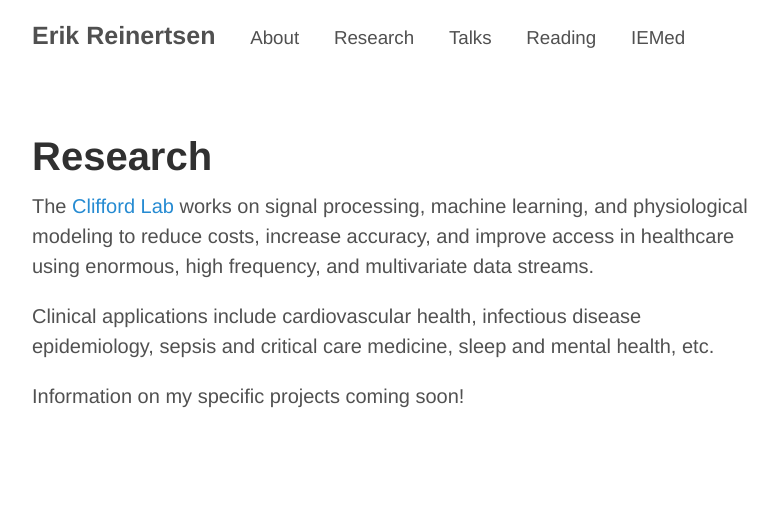
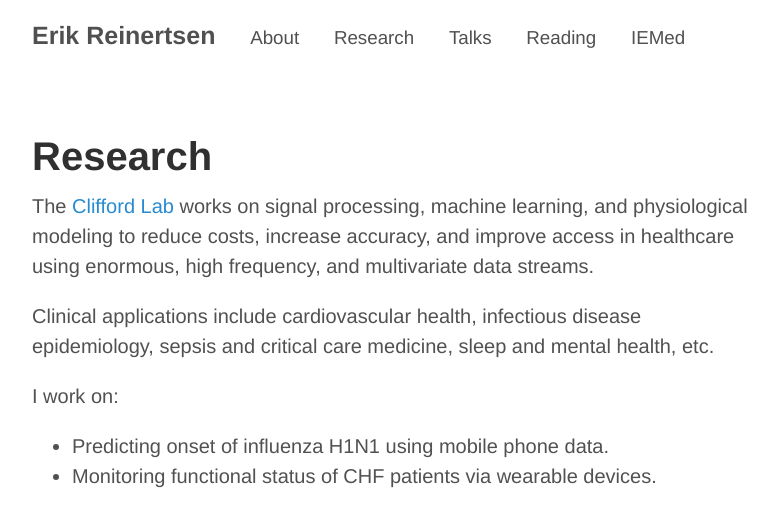
Before and after one commit to erikr/erikr.github.io, a Jekyll site: the page built from research.md, in a window 1280 px wide. Shown: the top 527 px of the page, without its empty margins (248-1026 px from the left). Built offline with Jekyll 4.4.1, drawn with Linux system fonts in a browser that asks for light colours; nearby versions of some CDN libraries.

Commit message:
added info about my projects

```diff
--- a/_config.yml
+++ b/_config.yml
@@ -1,17 +1,18 @@
 # Permalinks
-permalink:        pretty
+permalink: pretty
 relative_permalinks: true
 
 # Setup
-title:            Erik Reinertsen
+host: localhost
+title: Erik Reinertsen
 tagline:
-url:              http://erikreinertsen.com
-paginate:         1
-baseurl:          /
+url: http://erikreinertsen.com
+paginate: 1
+baseurl: /
 author:
-  name:           Erik Reinertsen
-  url:            http://erikreinertsen.com
-  email:          ereinerts@gmail.com
+  name: Erik Reinertsen
+  url: http://erikreinertsen.com
+  email: ereinerts@gmail.com
 avatar: erik.jpg # 160x160 px image for author byline
 
 permalink: "/:title/"
--- a/research.md
+++ b/research.md
@@ -8,4 +8,7 @@ The [Clifford Lab](http://gdclifford.info) works on signal processing, machine l
 
 Clinical applications include cardiovascular health, infectious disease epidemiology, sepsis and critical care medicine, sleep and mental health, etc.
 
-Information on my specific projects coming soon!
+I work on:
+
++ Predicting onset of influenza H1N1 using mobile phone data.
++ Monitoring functional status of CHF patients via wearable devices.
```
